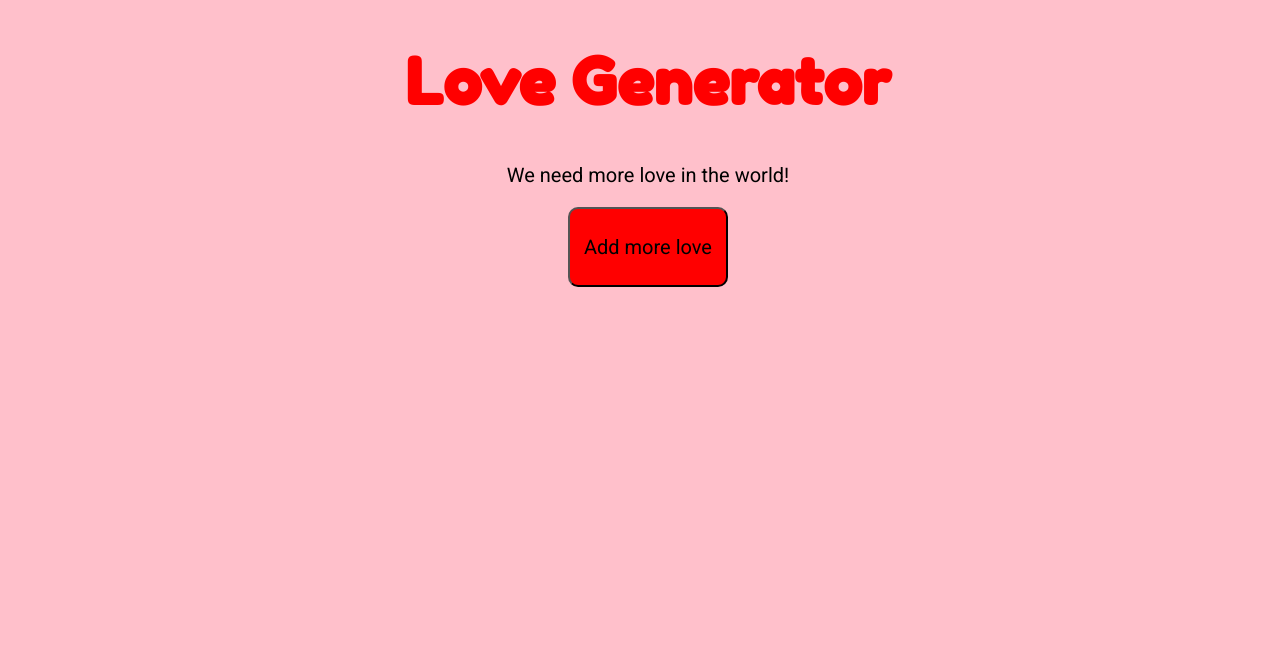
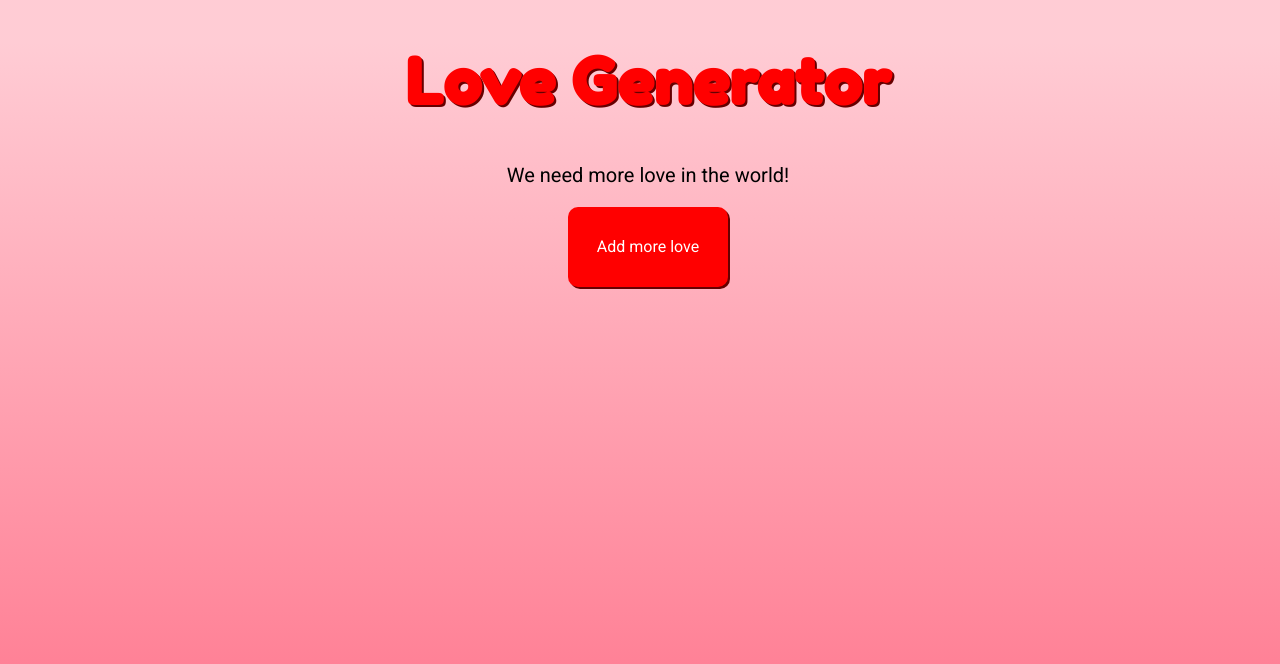
Before and after one commit to hannahgooding/love-generator, a website: page public/index.html in a window 1280 px wide. Drawn offline with Linux system fonts and the light colour scheme; files that its build step writes are made by us from their sources; files whose address does not match are found by name.

Commit message:
Add more styling

```diff
--- a/public/styles.css
+++ b/public/styles.css
@@ -1,8 +1,18 @@
 body {
   text-align: center;
-  background-color: pink;
+  background:
+    linear-gradient(180deg,
+    hsl(350, 100%, 90%) 5%,
+    hsl(350, 100%, 88%) 15%,
+    hsl(350, 100%, 86%) 25%,
+    hsl(350, 100%, 84%) 35%,
+    hsl(350, 100%, 82%) 45%,
+    hsl(350, 100%, 80%) 55%,
+    hsl(350, 100%, 78%) 65%,
+    hsl(350, 100%, 76%) 75%,
+    hsl(350, 100%, 74%) 85%);
   width: 100vw;
-  height: 100vh;
+  min-height: 100vh;
   font-family: 'Roboto', sans-serif;
 }
 
@@ -14,17 +24,27 @@ main {
 
 h1 {
   font-family: 'Fredoka One', cursive;
-  color: red;
+  text-shadow: 2px 2px hsl(0, 100%, 20%);
+  color: hsl(0, 100%, 50%);
   font-size: 4rem;
 }
 
 button {
   width: 10rem;
   height: 5rem;
-  font-size: 1.25rem;
+  font-size: 1rem;
   border-radius: 10px;
-  background-color: red;
+  background-color: hsl(0, 100%, 50%);
+  color: hsl(100, 100%, 100%);
   font-family: 'Roboto', sans-serif;
+  cursor: pointer;
+  border: none;
+  box-shadow: 2px 2px hsl(0, 100%, 20%);
+}
+
+button:hover {
+  background-color: hsl(100, 100%, 100%);
+  color: hsl(0, 100%, 50%);
 }
 
 img {
```
